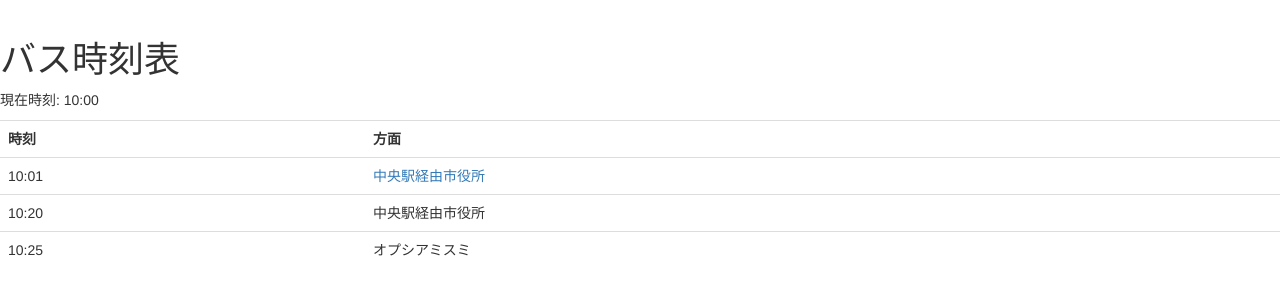
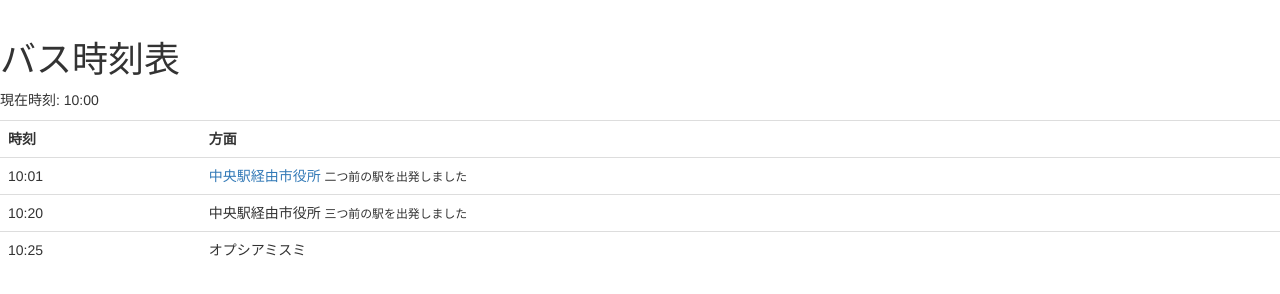
Before and after one commit to masakura/beacon-app, a website: page app/index.html in a window 1280 px wide. Drawn offline with nearby package versions, Linux system fonts and the light colour scheme; files that its build step writes are made by us from their sources.

Commit message:
どれくらい前にいるかを追加

```diff
--- a/app/index.html
+++ b/app/index.html
@@ -35,6 +35,7 @@
         <td>10:01</td>
         <td>
           <a href="#detail1" role="button" data-toggle="collapse" aria-expanded="false" aria-controls="detail1">中央駅経由市役所</a>
+          <small>二つ前の駅を出発しました</small>
           <p class="collapse" id="detail1">
             天神ケ瀬戸 -> 天神寺の下 -> 武中学校前 -> 柳田通り -> 都通り -> 鹿児島中央駅
           </p>
@@ -42,11 +43,16 @@
       </tr>
       <tr>
         <td>10:20</td>
-        <td>中央駅経由市役所</td>
+        <td>
+          中央駅経由市役所
+          <small>三つ前の駅を出発しました</small>
+        </td>
       </tr>
       <tr>
         <td>10:25</td>
-        <td>オプシアミスミ</td>
+        <td>
+          オプシアミスミ
+        </td>
       </tr>
     </table>
 
```
